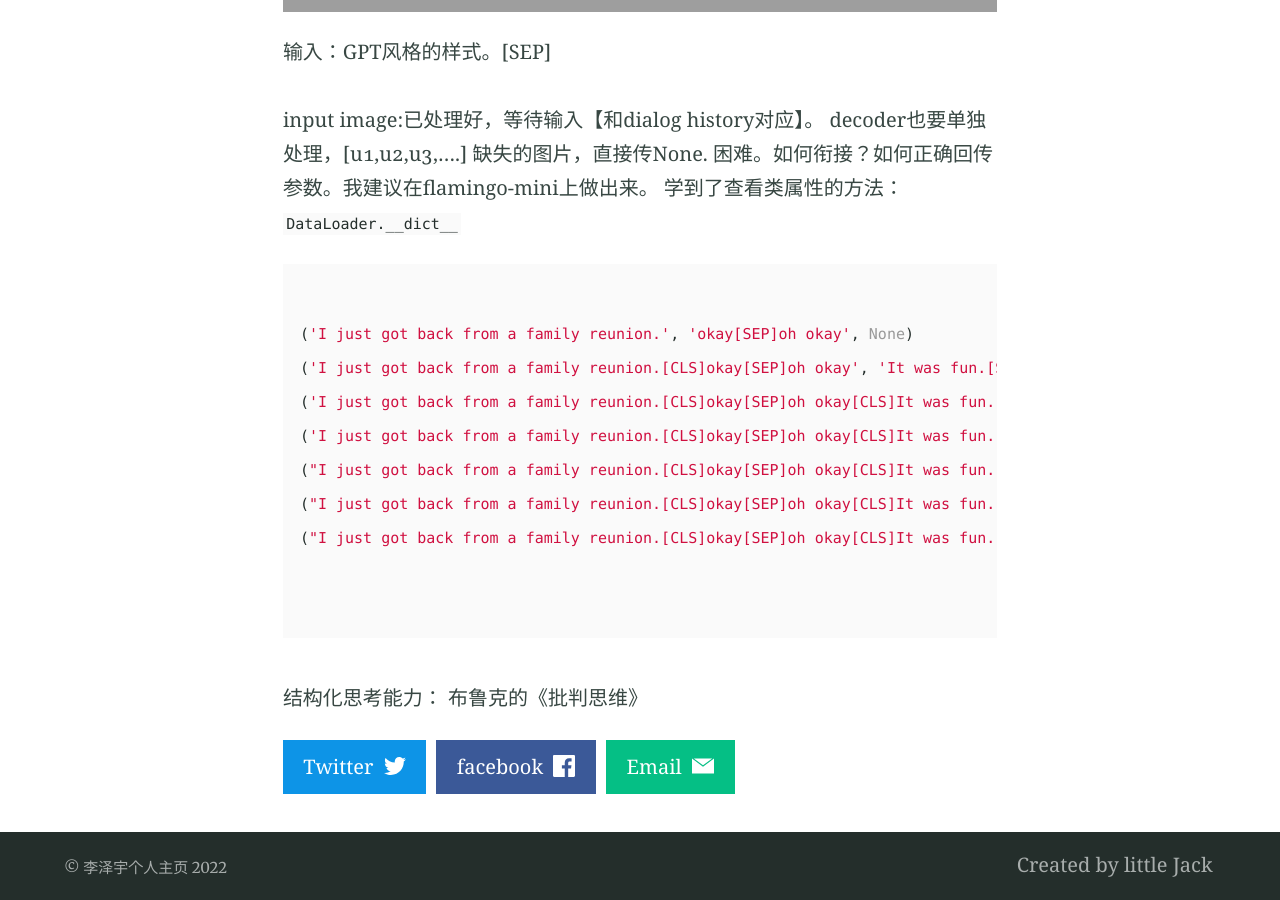
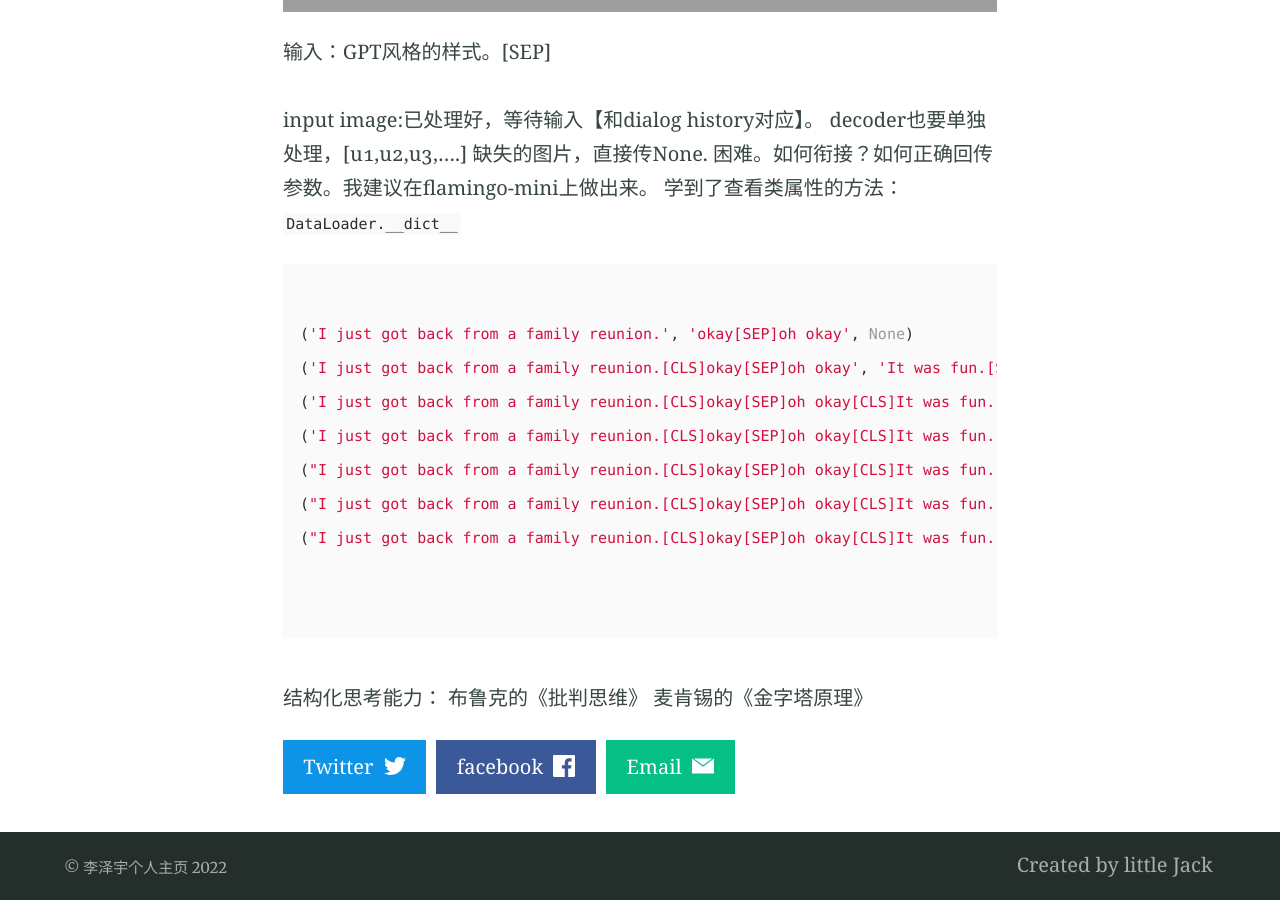
Before and after one commit to lizeyujack/lizeyujack.github.io, a Jekyll site: the page built from _posts/2022-10-21-26.md, in a window 1280 px wide and 900 px high, scrolled down 2386 px. Built offline with Jekyll 4.4.1, drawn with Linux system fonts in a browser that asks for light colours; grey boxes are pictures that could not be loaded.

Commit message:
Update 2022-10-21-26.md

```diff
--- a/_posts/2022-10-21-26.md
+++ b/_posts/2022-10-21-26.md
@@ -53,3 +53,4 @@ decoder也要单独处理，[u1,u2,u3,....]
 
 
 结构化思考能力： 布鲁克的《批判思维》
+              麦肯锡的《金字塔原理》
```
